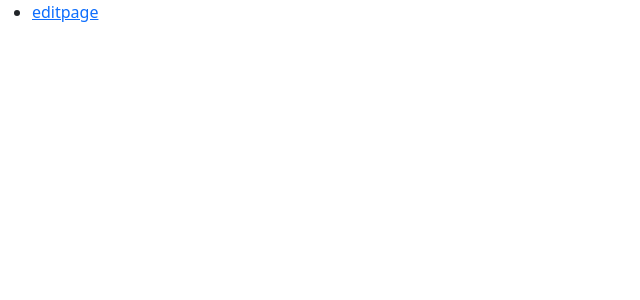
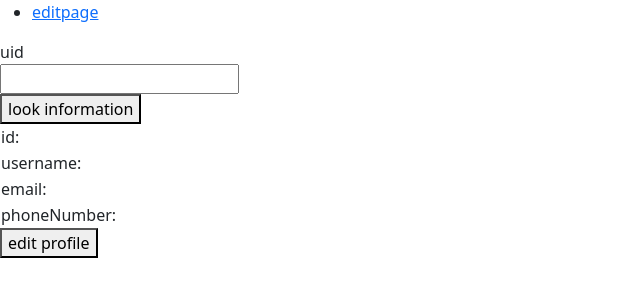
Before and after one commit to cse442-at-ub/project_s23-gamblers, a React (Create React App) app: page /CSE442-542/2023-Spring/cse-442m/edit/editpage in a window 1280 px wide. Before the commit this address had no page. Shown: the top 300 px of the page, without its empty margins (0-640 px from the left). Built offline with nearby package versions, Linux system fonts and the light colour scheme.

Commit message:
make the winodw resizeable #26

```diff
--- a/src/App.js
+++ b/src/App.js
@@ -5,7 +5,9 @@ import EditHome from './component/EditHome';
 function App() {
   return (
     <div>
-      <BrowserRouter>
+      <BrowserRouter
+        basename='CSE442-542/2023-Spring/cse-442m/edit'
+      >
       <nav>
         <ul>
           <li>
--- a/src/component/EditHome.js
+++ b/src/component/EditHome.js
@@ -2,13 +2,40 @@ import "./EditHome.css"
 import { useState } from 'react';
 import PopUp from "./PopUp";
 import EditWindow from "./EditWindow";
+import axios from "axios";
 function EditHome(){
     const [buttonPopup, setButtonPopup] = useState(false)
+    const [uid, setUid] = useState("")
+    const [user, setUser] = useState([])
     function handleChange(newV){
         setButtonPopup(newV)
     }
+    const handlerGetUser = (event) => {
+        event.preventDefault()
+        axios.get(`https://www-student.cse.buffalo.edu/CSE442-542/2023-Spring/cse-442m/api/user/${uid}`, "").then(function(response) {
+            // console.log(response.data);
+            setUser(response.data);
+            console.log(user);
+        });
+    }
+    const handleLookChange = (event) =>{
+        setUid(event.target.value)
+        console.log(uid);
+        console.log(`https://www-student.cse.buffalo.edu/CSE442-542/2023-Spring/cse-442m/api/user/${uid}`);
+    }
     return (
         <div>
+            <label >uid</label><tr/>
+            <input type='txt' onChange={handleLookChange} name="look"></input>
+            <tr/>
+            <button  onClick={handlerGetUser}>look information</button>
+            <tr/>
+
+            <td>id:{user.id}</td><tr/>
+            <td>username:{user.username}</td><tr/>
+            <td>email:{user.email}</td><tr/>
+            <td>phoneNumber:{user.phoneNumber}</td><tr/>
+
             <button className='the-pop-button' onClick={() => setButtonPopup(true)}>edit profile</button>
             <PopUp trigger={buttonPopup} >
             <EditWindow trigger={buttonPopup} onChange={handleChange}></EditWindow>
--- a/src/component/EditWindow.css
+++ b/src/component/EditWindow.css
@@ -1,9 +1,10 @@
 .window{
-    width:40%;
     position: fixed;
-    height: 50%;
-    left:30%;
-    top:20%
+    width: 30%;
+    min-width: 300px;
+    top: 50%;
+    left: 50%;
+    transform: translate(-50%, -50%);
 }
 .the-pop-button{
     position: fixed;
@@ -37,8 +38,10 @@ input[type='file'] {
   }
 .edit_txt{
     color: #66C5FB;
-    font-size:10px;
+    width: 70%;
+    font-size:20px;
 }
+
 .image-form{
     position: relative;
     width: 1px;
--- a/src/component/EditWindow.js
+++ b/src/component/EditWindow.js
@@ -2,48 +2,63 @@ import {Form,Col,Container,Row} from 'react-bootstrap/';
 import "./EditWindow.css"
 import UserImage from './UserImage';
 import PopUp from './PopUp';
-import { useState } from 'react';
+import { useParams,useEffect, useState } from 'react';
+import axios from "axios";
 function EditWindow(props){
+    const [post, setPost] = useState({});
+    const [username, setUsername] = useState("");
+    useEffect(() => {
+        getUser();
+    }, [])
+    function getUser() {
+        axios.post(`https://www-student.cse.buffalo.edu/CSE442-542/2023-Spring/cse-442m/api/update/user/`, post).then(function(response){
+            console.log(response.data);
+        });
+    }
+    const handleSubmit = (event) => {
+        event.preventDefault()
+        axios.put(`https://www-student.cse.buffalo.edu/CSE442-542/2023-Spring/cse-442m/api/update/user/${username}`, post);
+    }
+    const handleChange = (event) => {
+
+        if(event.target.name === "username"){
+            setUsername(event.target.value)
+        }
+        setPost(vals => ({ ...vals, [event.target.name]: event.target.value }));
+        console.log(post);
+    }
     return (
+
         <div  className='window'>
             <Row>
             <Col className="edit_header_upper" >
                 <UserImage >
                 </UserImage>
-                            <form action="/image-upload" id="image-form" method="post" encType="multipart/form-data" className='serach_input' >
-                                <input id="form-file" type="file" title=" " name="upload" hidden></input >
-                                <input type="submit" value="upload" hidden></input>
-                            </form>
+
             </Col>
             </Row>
             <Row>
                 <Container fluid className="edit_header_lower d-flex justify-content-center">
-                                    <Form className='from_layout mt-3 mb-3'>
+                        <Form className='from_layout mt-3 mb-3' onSubmit={handleSubmit} >
+                            <Row>
                             <Form.Group className="d-flex mt-5" controlId="formUserName">
-                                            <Col md={{span : 2}}>
                                         <Form.Label className='edit_txt'> User Name </Form.Label>
-                                            </Col>
-                                            <Col  className="d-flex flex-row-reverse">
-                                                <Form.Control className='edit_input' type="txt" placeholder="Enter username" />
-                                            </Col>
+                                        <Form.Control className='edit_input' type="txt" placeholder="Enter username" name='username' onChange={handleChange}/>
                                 </Form.Group>
+                            </Row>
 
+                            <Row>
                             <Form.Group  className='d-flex mt-3'controlId="formEmail">
-                                            <Col md={{span : 2}}>
-                                                <Form.Label className='edit_txt'> Email </Form.Label>
-                                            </Col>
-                                            <Col  className="d-flex flex-row-reverse">
-                                                <Form.Control className='edit_input' type="email" placeholder="Enter Email" />
-                                            </Col>
+                                    <Form.Label className='edit_txt'> Email  </Form.Label>
+                                    <Form.Control className='edit_input' type="email" placeholder="Enter Email" name='email'  onChange={handleChange}/>
                             </Form.Group>
+                            </Row>
+                            <Row>
                             <Form.Group className="d-flex mt-3 mb-5" controlId="formPhoneNumer">
-                                            <Col md={{span : 2}}>
                                     <Form.Label className='edit_txt'> Phone Number </Form.Label>
-                                            </Col>
-                                            <Col className="d-flex flex-row-reverse">
-                                                <Form.Control className='edit_input' type="txt" placeholder="Enter Phone Number" />
-                                            </Col>
+                                    <Form.Control className='edit_input' type="txt" placeholder="Enter Phone Number" name='phoneNumber'  onChange={handleChange}/>
                             </Form.Group>
+                            </Row>
                             <div className="d-flex justify-content-around">
                             <button className='mt-5 mb-5 cancel_bot' onClick={() => props.onChange(false)}>
                             Close
```
Lines whose indentation alone changed are shown as unchanged.
